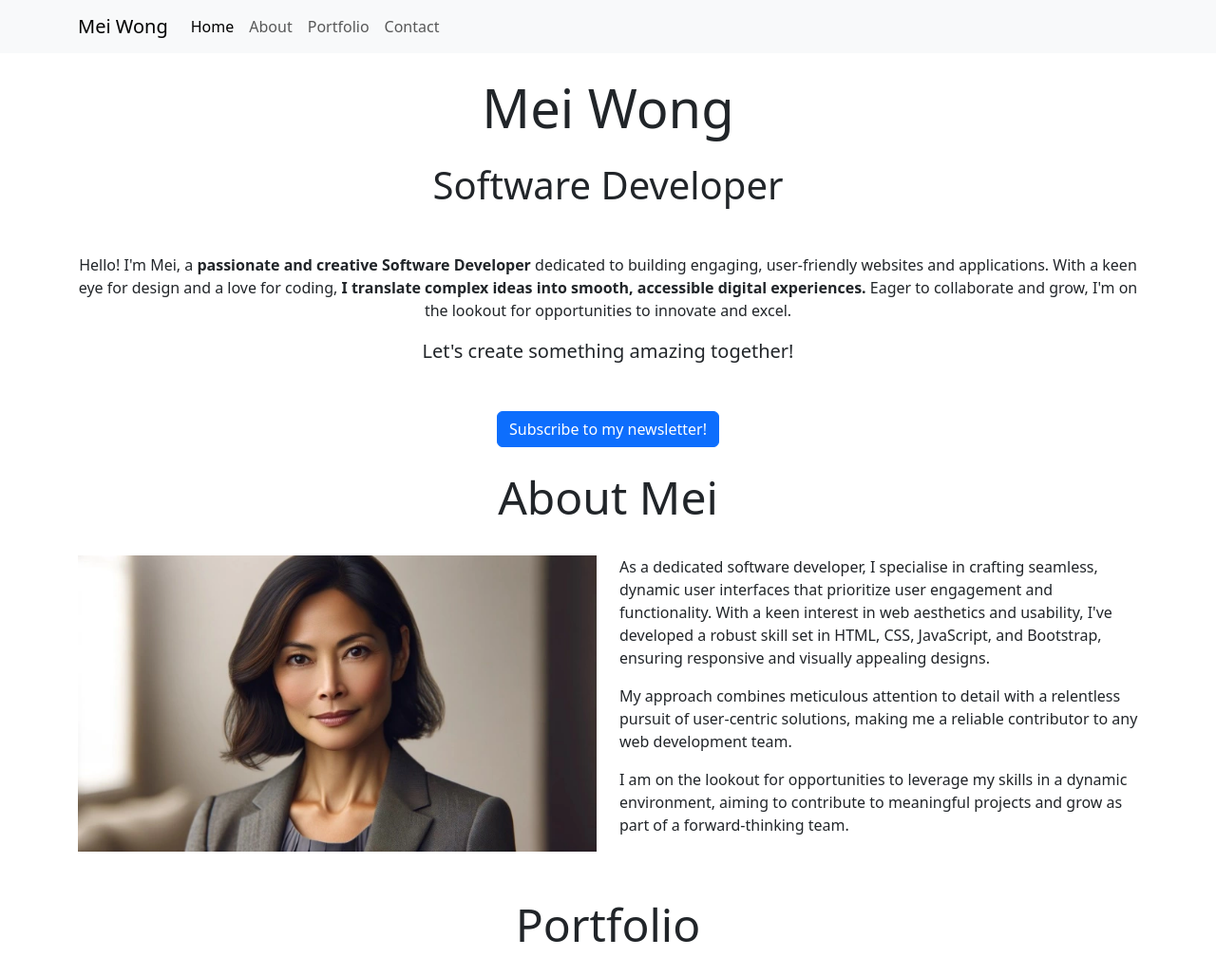
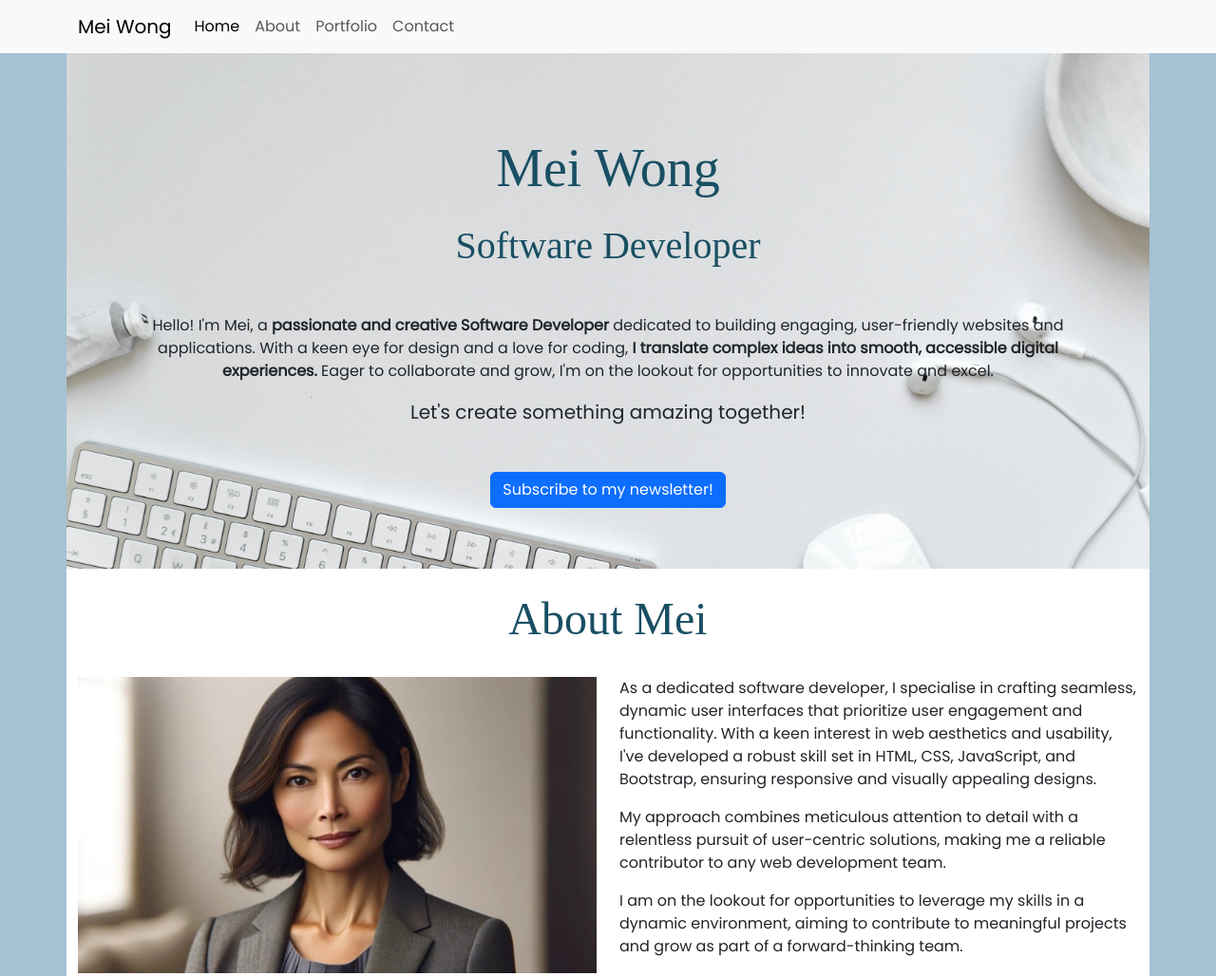
Before and after one commit to MarkPreedy/mei-wong-demo, a plain HTML site: page index.html in a window 1280 px wide. Shown: the top 1028 px of the page at 95% size. Drawn offline with nearby package versions, Linux system fonts and the light colour scheme.

Commit message:
Add first custom style

```diff
--- /dev/null
+++ b/assets/css/style.css
@@ -0,0 +1,48 @@
+/*
+    #a4c2d1; egg blue
+    #dbdcde; light grey
+    #1f7798; mid-blue
+    #184f63; dark-blue
+*/
+
+/* global styles */
+
+@import url('https://fonts.googleapis.com/css2?family=DM+Serif+Display:ital@0;1&family=Poppins&display=swap');
+
+#hero {
+    background-color:  #dbdcde; /*light grey*/
+    background-image: url(../images/background.webp);
+    background-size: cover;
+    background-position: 50% 70%;
+    min-height: 500px;
+    padding: 5% 7%;
+
+}
+body {
+    font-family: "Poppins", sans-serif;
+    background-color:  #a4c2d1; /* egg blue  */
+}
+
+h1,
+h2 {
+    font-family: "DM Sarif Display", serif;
+    color:  #184f63; /* dark-blue */
+}
+
+/* About section */
+
+#about {
+    background-color: #ffffff;
+}
+
+/* Portfolio */
+
+#portfolio {
+    background-color: #dbdcde; /* light grey */
+}
+
+/*  Contact section */
+
+#contact {
+    background-color: #ffffff;
+}
--- a/index.html
+++ b/index.html
@@ -6,7 +6,9 @@
     <title>Mei Wong Software Developer</title>
 <!-- Bootstrap css link -->
     <link href="https://cdn.jsdelivr.net/npm/bootstrap@5.3.3/dist/css/bootstrap.min.css" rel="stylesheet" integrity="sha384-QWTKZyjpPEjISv5WaRU9OFeRpok6YctnYmDr5pNlyT2bRjXh0JMhjY6hW+ALEwIH" crossorigin="anonymous">
-</head>
+<!-- css style link -->
+ <link rel="stylesheet" href="assets/css/style.css">
+  </head>
 <body>
     <nav class="navbar navbar-expand-sm bg-body-tertiary">
         <div class="container">
```
Also changed, not shown: assets/images/background.webp (added).
